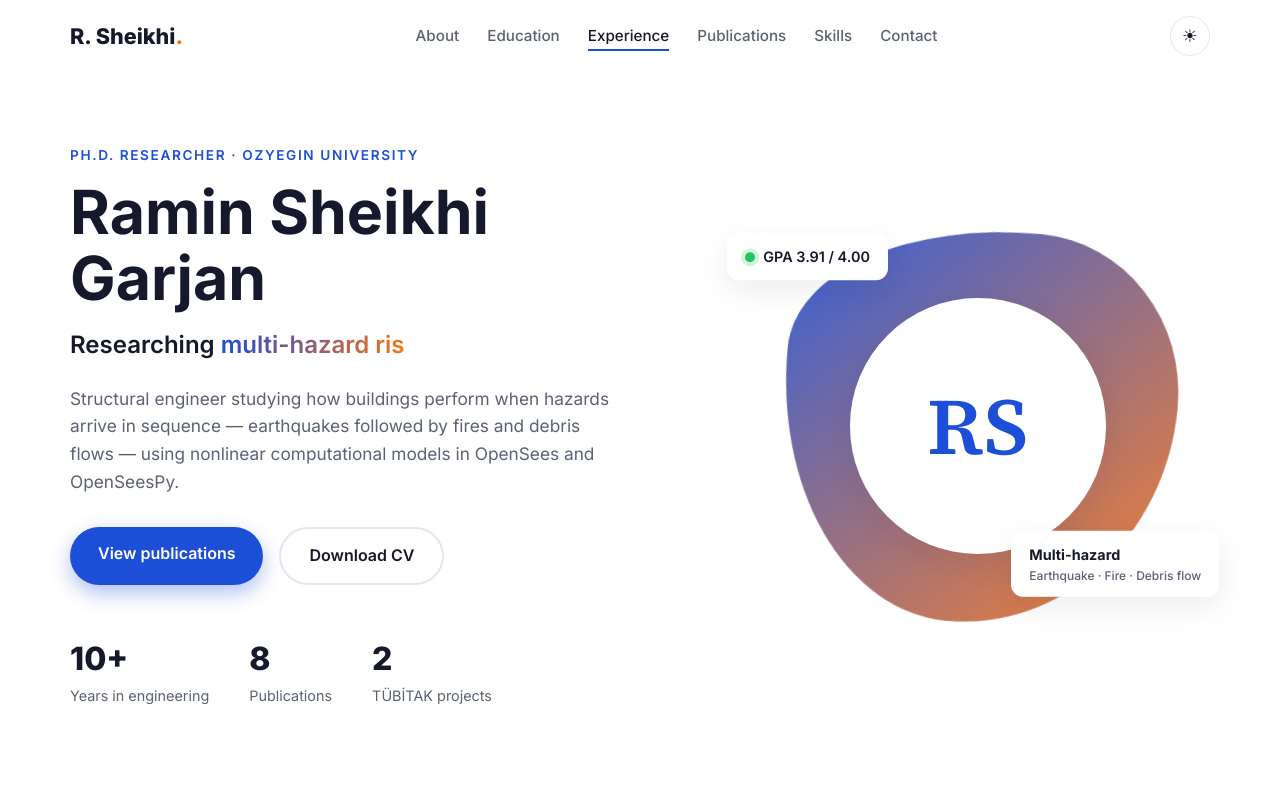
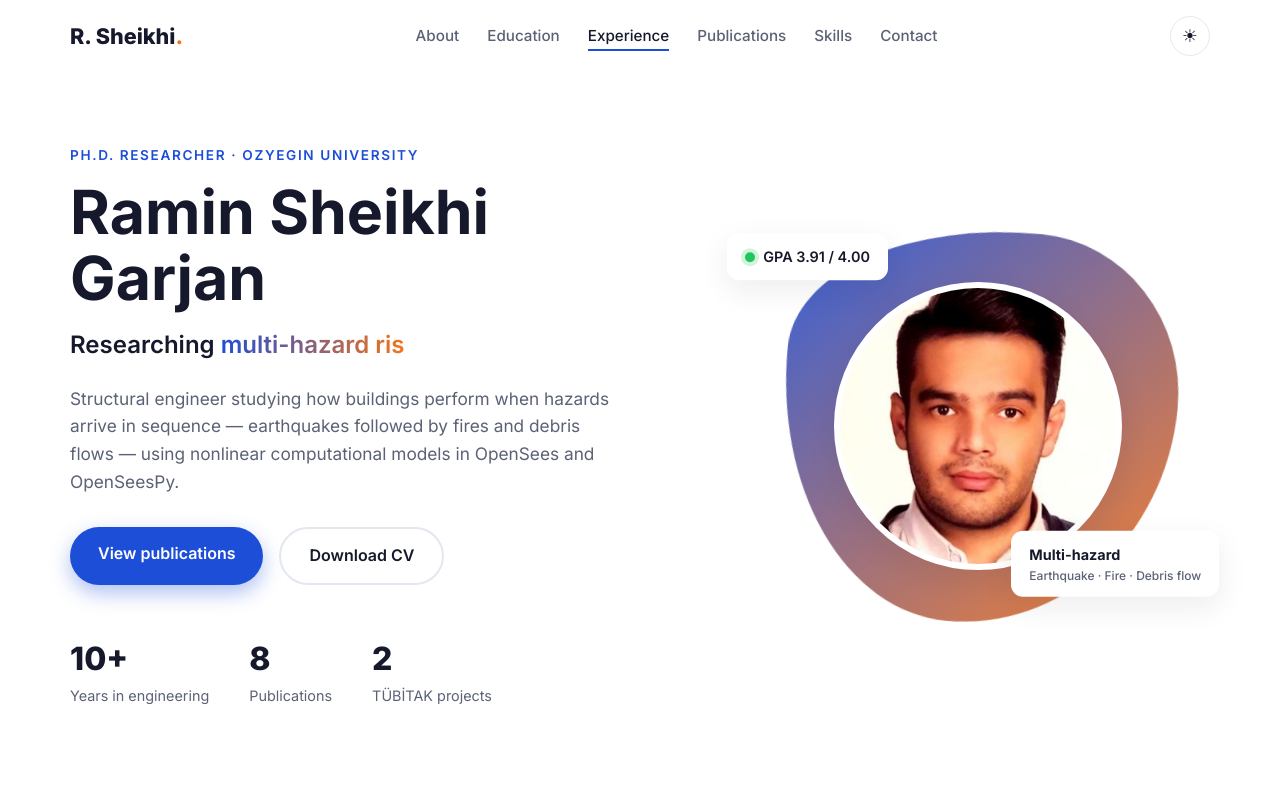
Before and after one commit to ramin-sheikhi/ramin-sheikhi.github.io, a plain HTML site: page index.html in a window 1280 px wide. Shown: the top 800 px of the page. Drawn offline with Linux system fonts and the light colour scheme.

Commit message:
Add profile photo to hero avatar
Co-Authored-By: Claude Opus 5.5 <noreply@anthropic.com>

```diff
--- a/css/style.css
+++ b/css/style.css
@@ -275,16 +275,21 @@ button { font: inherit; cursor: pointer; border: none; background: none; color:
 
 .avatar {
   position: relative;
-  width: 55%;
+  width: 62%;
   aspect-ratio: 1;
   border-radius: 50%;
+  overflow: hidden;
   background: var(--surface);
-  display: grid;
-  place-items: center;
-  font-family: var(--serif);
-  font-size: clamp(3rem, 8vw, 5rem);
-  color: var(--primary);
+  border: 6px solid var(--surface);
   box-shadow: var(--shadow);
+}
+
+.avatar img {
+  display: block;
+  width: 100%;
+  height: 100%;
+  object-fit: cover;
+  object-position: center 30%;
 }
 
 .card-float {
--- a/index.html
+++ b/index.html
@@ -69,16 +69,18 @@
           </ul>
         </div>
 
-        <div class="hero__visual" aria-hidden="true">
-          <div class="blob"></div>
-          <div class="card-float card-float--1">
+        <div class="hero__visual">
+          <div class="blob" aria-hidden="true"></div>
+          <div class="card-float card-float--1" aria-hidden="true">
             <span class="dot dot--green"></span> GPA 3.91 / 4.00
           </div>
-          <div class="card-float card-float--2">
+          <div class="card-float card-float--2" aria-hidden="true">
             <strong>Multi-hazard</strong>
             <small>Earthquake · Fire · Debris flow</small>
           </div>
-          <div class="avatar">RS</div>
+          <div class="avatar">
+            <img src="images/ramin-sheikhi.jpg" alt="Portrait of Ramin Sheikhi Garjan" width="372" height="491">
+          </div>
         </div>
       </div>
     </section>
```
Also changed, not shown: images/ramin-sheikhi.jpg (added).
